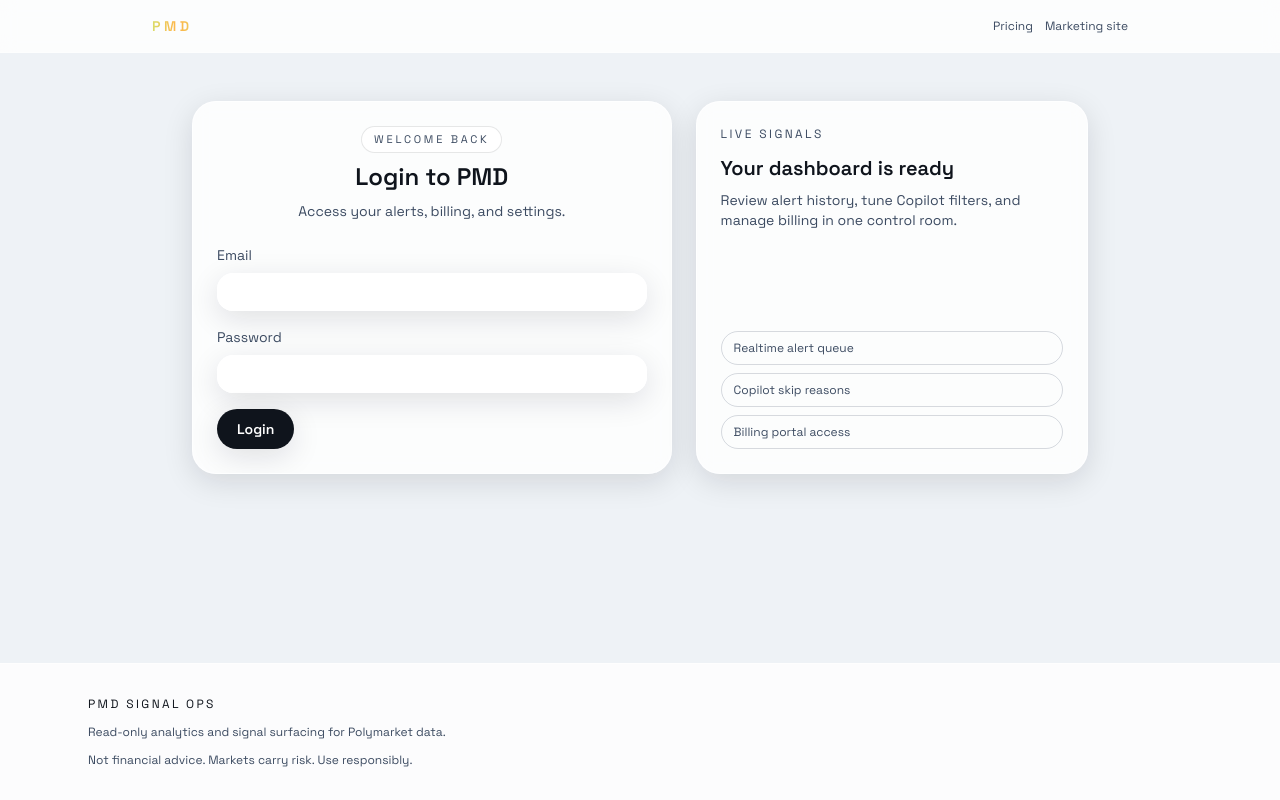
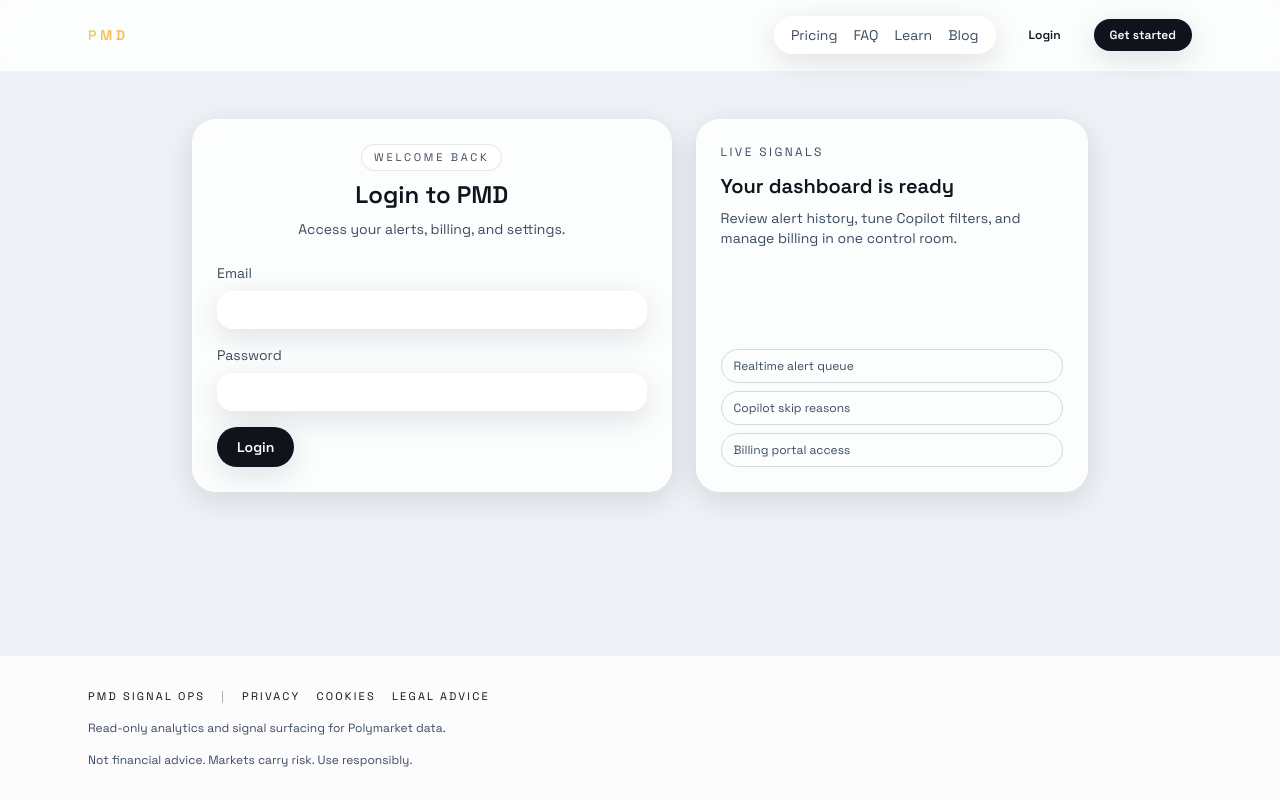
Before and after one commit to jomiferse/pmd_frontend, a Next.js app: page /login in a window 1280 px wide. Built offline with nearby package versions, Linux system fonts and the light colour scheme; no server answers.

Commit message:
chore(app): align nav/footer and update domain defaults

```diff
--- a/app/(auth)/layout.tsx
+++ b/app/(auth)/layout.tsx
@@ -1,25 +1,39 @@
 import type { ReactNode } from "react";
 import Link from "next/link";
 import AnimatedGradientText from "../components/magicui/AnimatedGradientText";
+import MagicButton from "../components/magicui/MagicButton";
 import MagicFooter from "../components/magicui/MagicFooter";
 
-const marketingUrl = process.env.NEXT_PUBLIC_MARKETING_URL || "https://pmd.com";
+const marketingUrl = (process.env.NEXT_PUBLIC_MARKETING_URL || "https://pmdalerts.com").replace(/\/$/, "");
+const navItems = [
+  { href: `${marketingUrl}/pricing`, label: "Pricing" },
+  { href: `${marketingUrl}/faq`, label: "FAQ" },
+  { href: `${marketingUrl}/learn`, label: "Learn" },
+  { href: `${marketingUrl}/blog`, label: "Blog" }
+];
 
 export default function AuthLayout({ children }: { children: ReactNode }) {
   return (
     <div className="flex min-h-screen flex-col bg-fog text-ink">
-      <header className="border-b border-white/40 bg-white/80 backdrop-blur">
-        <div className="mx-auto flex max-w-5xl items-center justify-between px-4 py-4 sm:px-6">
+      <header className="sticky top-0 z-20 border-b border-white/40 bg-white/80 backdrop-blur">
+        <div className="mx-auto flex max-w-6xl items-center justify-between px-4 py-4 sm:px-6">
           <Link href={marketingUrl} className="text-sm font-semibold uppercase tracking-[0.25em] text-ink">
             <AnimatedGradientText>PMD</AnimatedGradientText>
           </Link>
-          <nav className="flex items-center gap-3 text-xs text-slate">
-            <Link href={`${marketingUrl}/pricing`} className="transition hover:text-ink">
-              Pricing
-            </Link>
-            <Link href={marketingUrl} className="transition hover:text-ink">
-              Marketing site
-            </Link>
+          <nav className="flex items-center gap-4 text-sm text-slate">
+            <div className="hidden items-center gap-4 rounded-full border border-white/60 bg-white/80 px-4 py-2 shadow-soft lg:flex">
+              {navItems.map((item) => (
+                <Link key={item.href} href={item.href} className="transition hover:text-ink">
+                  {item.label}
+                </Link>
+              ))}
+            </div>
+            <MagicButton href="/login" variant="ghost" size="sm">
+              Login
+            </MagicButton>
+            <MagicButton href="/register" size="sm">
+              Get started
+            </MagicButton>
           </nav>
         </div>
       </header>
--- a/app/components/magicui/MagicFooter.tsx
+++ b/app/components/magicui/MagicFooter.tsx
@@ -1,8 +1,22 @@
+const marketingUrl = (process.env.NEXT_PUBLIC_MARKETING_URL || "https://pmdalerts.com").replace(/\/$/, "");
+
 export default function MagicFooter() {
   return (
     <footer className="border-t border-white/40 bg-white/80 py-8">
-      <div className="mx-auto flex max-w-6xl flex-col gap-3 px-4 text-xs text-slate sm:px-6">
-        <p className="uppercase tracking-[0.2em] text-ink">PMD Signal Ops</p>
+      <div className="mx-auto flex max-w-6xl flex-col gap-4 px-4 text-xs text-slate sm:px-6">
+        <div className="flex flex-wrap items-center gap-4 text-[11px] uppercase tracking-[0.2em] text-ink">
+          <span>PMD Signal Ops</span>
+          <span className="text-slate/50">|</span>
+          <a href={`${marketingUrl}/privacy`} className="transition hover:text-ink">
+            Privacy
+          </a>
+          <a href={`${marketingUrl}/cookies`} className="transition hover:text-ink">
+            Cookies
+          </a>
+          <a href={`${marketingUrl}/legal-advice`} className="transition hover:text-ink">
+            Legal advice
+          </a>
+        </div>
         <p>Read-only analytics and signal surfacing for Polymarket data.</p>
         <p>Not financial advice. Markets carry risk. Use responsibly.</p>
       </div>
--- a/app/layout.tsx
+++ b/app/layout.tsx
@@ -12,7 +12,6 @@
 export const metadata: Metadata = {
   ...baseMetadata,
   manifest: "/favicons/site.webmanifest",
-  themeColor: "#eef2f6",
   icons: {
     icon: [
       { url: "/favicons/favicon-16x16.png", sizes: "16x16", type: "image/png" },
@@ -31,6 +30,10 @@
   }
 };
 
+export const viewport = {
+  themeColor: "#eef2f6"
+};
+
 export default function RootLayout({
   children
 }: Readonly<{
--- a/app/lib/plans.ts
+++ b/app/lib/plans.ts
@@ -24,7 +24,7 @@
     entitlements: {
       digest_window: "60 min",
       max_themes: "3 themes",
-      strengths: "Low + medium",
+      strengths: "Medium",
       copilot: "Off",
       fast_mode: "Off"
     },
@@ -38,7 +38,7 @@
     entitlements: {
       digest_window: "30 min",
       max_themes: "5 themes",
-      strengths: "Low + medium + high",
+      strengths: "Medium + strong",
       copilot: "On",
       fast_mode: "Watch"
     },
@@ -52,7 +52,7 @@
     entitlements: {
       digest_window: "15 min",
       max_themes: "10 themes",
-      strengths: "All strengths",
+      strengths: "Medium + strong",
       copilot: "Always-on",
       fast_mode: "Full"
     },
--- a/next.config.js
+++ b/next.config.js
@@ -1,5 +1,5 @@
 /** @type {import('next').NextConfig} */
-const marketingUrl = (process.env.NEXT_PUBLIC_MARKETING_URL || "https://pmd.com").replace(/\/$/, "");
+const marketingUrl = (process.env.NEXT_PUBLIC_MARKETING_URL || "https://pmdalerts.com").replace(/\/$/, "");
 
 const nextConfig = {
   reactStrictMode: true,
```
Also changed, not shown: 2 other files (tests, documents, lock files or other folders).
